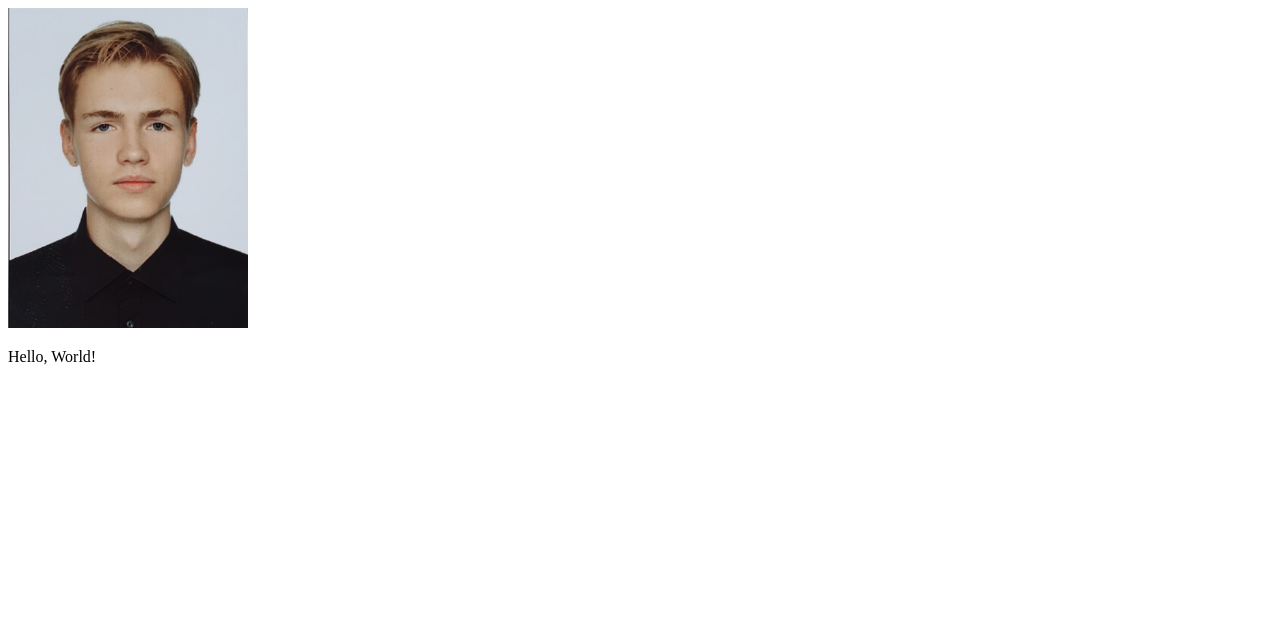
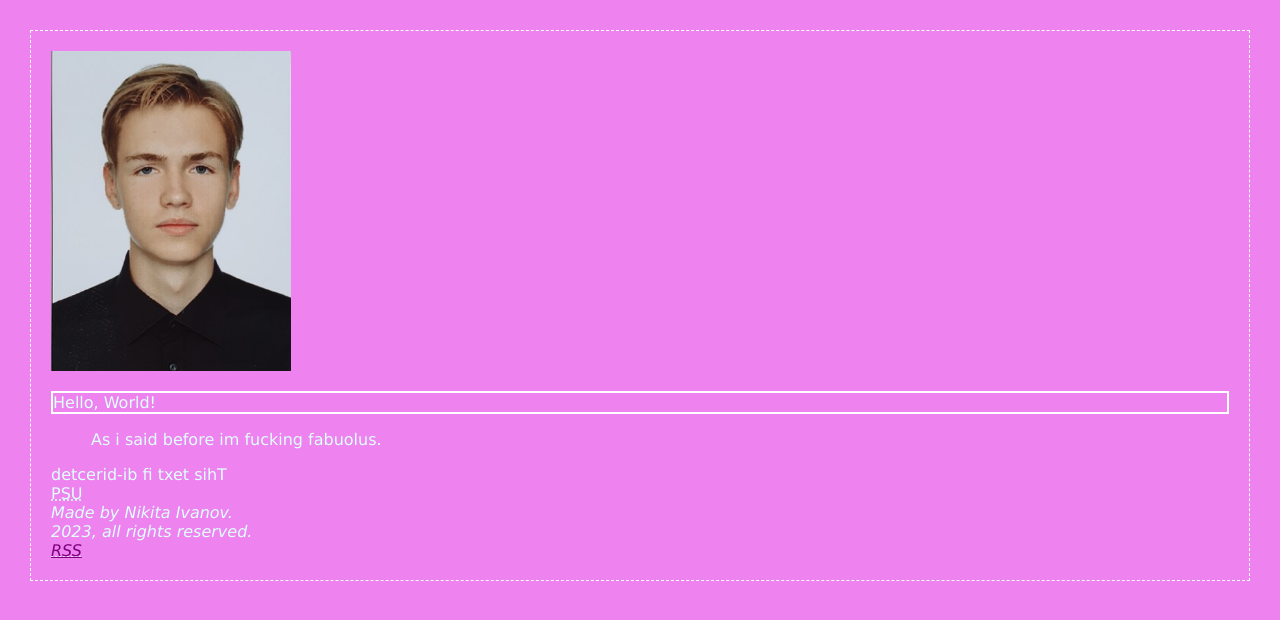
Before and after one commit to Hukuta02/rsschool-cv, a plain HTML site: page index.html in a window 1280 px wide. Drawn offline with Linux system fonts and the light colour scheme.

Commit message:
feat: head complete

```diff
--- a/index.html
+++ b/index.html
@@ -1,10 +1,31 @@
 <!DOCTYPE html>
 <html lang="en">
 
+<head>
+    <meta charset="UTF-8">
+    <meta name="viewport" content="width=device-width, initial-scale=1.0"/>
+    <title>Nikita CV</title>
+    <link rel="icon" href="./assets/icons/favicon.png"> <!--site icon-->
+    <link rel="stylesheet" href="style.css">
+    <link rel="preconnect" href="https://fonts.googleapis.com"> <!--font connection-->
+    <link rel="preconnect" href="https://fonts.gstatic.com" crossorigin>
+    <link href="https://fonts.googleapis.com/css2?family=Poppins:wght@300&display=swap" rel="stylesheet">
+
+</head>
+
 <body>
-    <img src=".\assets\photos\selfie.jpg" alt="selfie" width="240" height="320">
+    <img src=".\assets\photos\selfie.jpg" alt="selfie">
 
     <p title="hi here!">Hello, World!</p>
+
+    <blockquote>As i said before im fucking fabuolus.</blockquote>
+    <bdo dir="rtl">This text if bi-directed<br></bdo>
+    <abbr title="Polotsk State University">PSU</abbr>
+    <address>
+        Made by Nikita Ivanov.<br>
+        2023, all rights reserved.<br>
+    <abbr title="The Rolling Scopes School"><a href="https://app.rs.school/" target="_blank">RSS</a></abbr>
+    </address>
 </body>
 
 </html>
--- a/style.css
+++ b/style.css
@@ -0,0 +1,27 @@
+p {
+    color: lightcyan;
+    font-size: 15;
+    border: 2px solid white;
+}
+
+body {
+    background-color: violet;
+    color: lightcyan;
+    font-family: 'Lucida Sans', 'Lucida Sans Regular', 'Lucida Grande', 'Lucida Sans Unicode', Geneva, Verdana, sans-serif;
+    border: 1px dashed white;
+    padding: 20px;
+    margin: 30px;
+}
+
+img {
+    width: 240px;
+    height: 320px ;
+}
+
+a {
+    color: purple;
+}
+
+a:hover{
+    color: red;
+}
```
Also changed, not shown: assets/icons/favicon.png (added).
